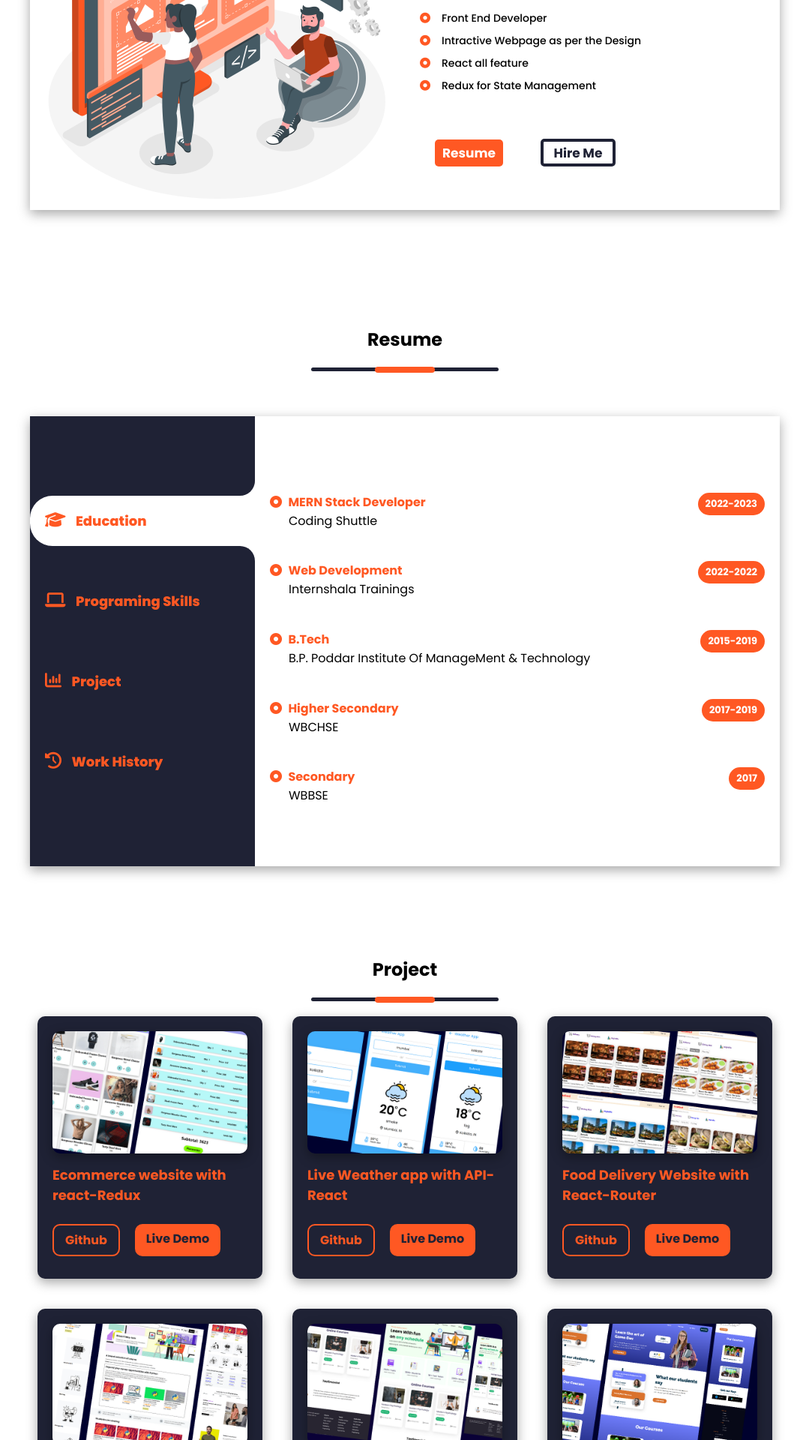
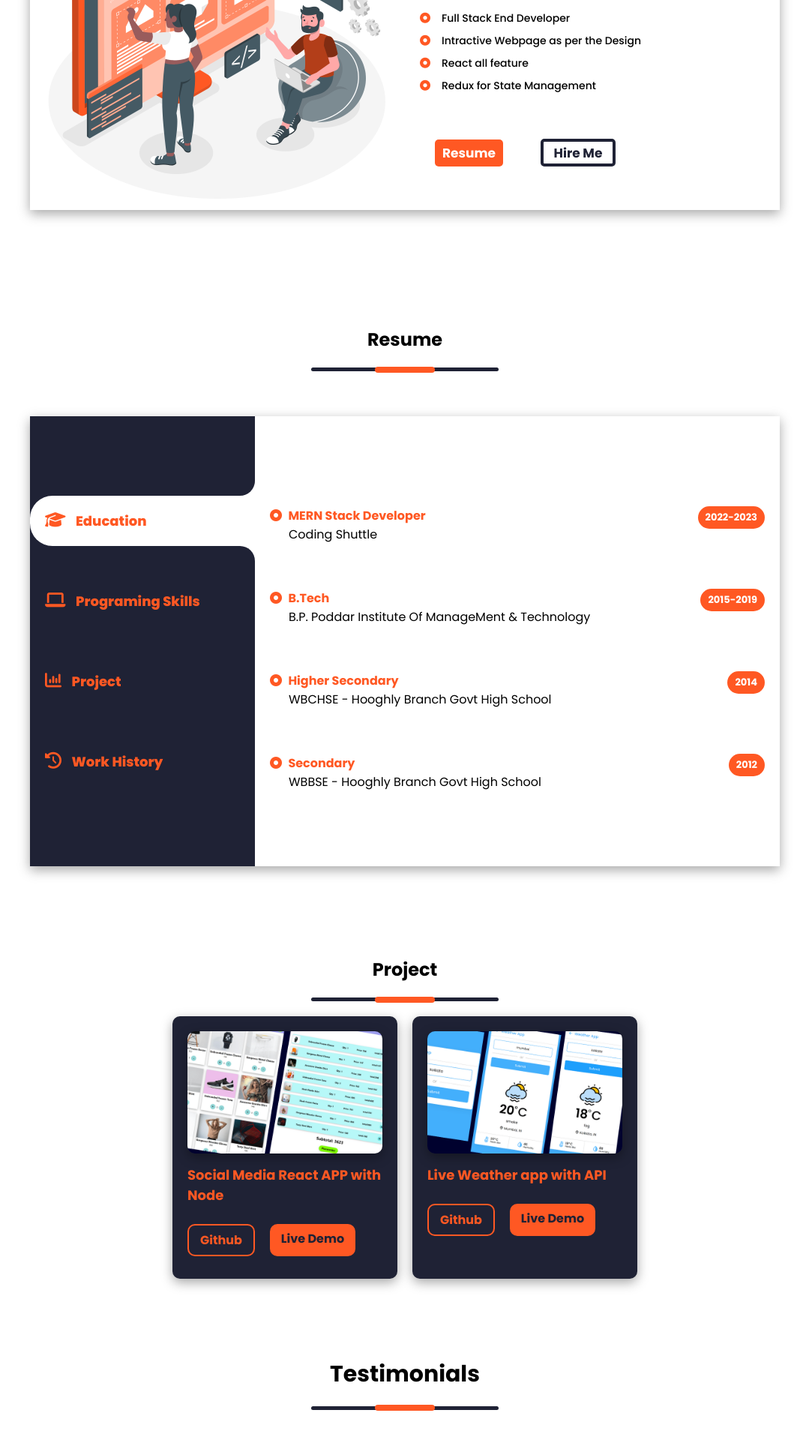
Before and after one commit to SauravBeginner/portFolioMain, a React (Create React App) app: page / in a window 1280 px wide. Shown: the part 880-2800 px from the top of the page at 75% size, without its empty margins (100-1179 px from the left). Built offline with nearby package versions, Linux system fonts and the light colour scheme.

Commit message:
first commit

```diff
--- a/src/conponents/About.js
+++ b/src/conponents/About.js
@@ -26,7 +26,7 @@ export const About = () => {
                 <span>
                   <i className="fa-sharp fa-solid fa-circle-dot"></i>
                 </span>
-                Front End Developer
+                Full Stack End Developer
               </li>
               <li>
                 <span>
--- a/src/conponents/Home.js
+++ b/src/conponents/Home.js
@@ -10,28 +10,18 @@ const Home = () => {
         <div className="social">
           <ul>
             <li>
-              <a href="https://github.com/code-pitam">
+              <a href="https://github.com/SauravBeginner">
                 <i className="fa-brands fa-github"></i>
               </a>
             </li>
             <li>
-              <a href="https://www.linkedin.com/in/pitam-das-18445622b/">
+              <a href="https://www.linkedin.com/in/saurav-kundu-0b06211ba/">
                 <i className="fa-brands fa-linkedin"></i>
               </a>
             </li>
             <li>
-              <a href="https://twitter.com/code_pitam">
-                <i className="fa-brands fa-twitter"></i>
-              </a>
-            </li>
-            <li>
-              <a href="https://www.instagram.com/das_pitam/">
-                <i className="fa-brands fa-instagram"></i>
-              </a>
-            </li>
-            <li>
-              <a href="https://www.facebook.com/pitam.das.3348/">
-                <i className="fa-brands fa-facebook"></i>
+              <a href="https://wa.me/7003789409?">
+                <i className="fa-brands fa-whatsapp"></i>
               </a>
             </li>
           </ul>
@@ -45,9 +35,9 @@ const Home = () => {
           <span>
             <h1>
               <ReactTypical
-                steps={["Hello", 100, "React Typical", 100]}
-                loop={3}
-                wrapper="p"
+                steps={["React Developer", 500, "Full Stack Developer", 500]}
+                loop={Infinity}
+                wrapper="h5"
               />
             </h1>
           </span>
--- a/src/conponents/Navbar.js
+++ b/src/conponents/Navbar.js
@@ -3,9 +3,7 @@ import React from "react";
 const Navbar = ({ classactive, setclassactive }) => {
   return (
     <div className="navbar">
-      <h1 className="logo">
-        PD<span>.</span>
-      </h1>
+      <h1 className="logo">PortFolio</h1>
       <div className="nav">
         <a href="#home">Home</a>
         <a href="#about">About</a>
--- a/src/conponents/Project.js
+++ b/src/conponents/Project.js
@@ -10,100 +10,30 @@ const Project = () => {
       <div className="m-project">
         <div className="project-box">
           <img src="images\20221225_125210_0000.png" alt="" />
-          <p>Ecommerce website with react-Redux</p>
+          <p>Social Media React APP with Node</p>
           <div className="p-button">
             <a
               className="github"
-              href="https://github.com/code-pitam/shopping-cart-feature"
+              href="https://github.com/SauravBeginner/instaCLient"
             >
               Github
             </a>
-            <a
-              className="live"
-              href="https://ecommerce-website-by-pitam.netlify.app"
-            >
+            <a className="live" href="https://insta-client.netlify.app/">
               Live Demo
             </a>
           </div>
         </div>
         <div className="project-box">
           <img src="images\20221225_125708_0000.png" alt="" />
-          <p>Live Weather app with API- React</p>
+          <p>Live Weather app with API</p>
           <div className="p-button">
             <a
               className="github"
-              href="https://github.com/code-pitam/weather-app"
+              href="https://github.com/SauravBeginner/weatherApp"
             >
               Github
             </a>
-            <a
-              className="live"
-              href="https://weather-app-by-pitam.netlify.app/"
-            >
-              Live Demo
-            </a>
-          </div>
-        </div>
-        <div className="project-box">
-          <img src="images\20221225_130229_0000.png" alt="" />
-          <p>Food Delivery Website with React-Router</p>
-          <div className="p-button">
-            <a
-              className="github"
-              href="https://github.com/code-pitam/react-router-food-delivery-app"
-            >
-              Github
-            </a>
-            <a
-              className="live"
-              href="https://food-delivery-website-by-pitam.netlify.app"
-            >
-              Live Demo
-            </a>
-          </div>
-        </div>
-        <div className="project-box">
-          <img src="images\20221225_103852_0000.png" alt="" />
-          <p>Course Selling Website</p>
-          <div className="p-button">
-            <a
-              className="github"
-              href="https://github.com/code-pitam/udemy-clone"
-            >
-              Github
-            </a>
-            <a
-              className="live"
-              href="https://udemy-clone-by-pitam.netlify.app/"
-            >
-              Live Demo
-            </a>
-          </div>
-        </div>
-        <div className="project-box">
-          <img src="images\20221225_100804_0000.png" alt="" />
-          <p>Education Foundation Website</p>
-          <div className="p-button">
-            <a className="github" href="/github">
-              Github
-            </a>
-            <a className="live" href="https://code-pitam-1.netlify.app/">
-              Live Demo
-            </a>
-          </div>
-        </div>
-
-        <div className="project-box">
-          <img src="images\20221225_100706_0000.png" alt="" />
-          <p>Responsive Landing Page</p>
-          <div className="p-button">
-            <a
-              className="github"
-              href="https://github.com/code-pitam/responsive-home"
-            >
-              Github
-            </a>
-            <a className="live" href="https://code-pitam-4.netlify.app/">
+            <a className="live" href="https://weatheradunia.netlify.app/">
               Live Demo
             </a>
           </div>
--- a/src/conponents/Testimonial.js
+++ b/src/conponents/Testimonial.js
@@ -11,9 +11,9 @@ const Testimonial = () => {
       <div className="review">
         <img src="images\24.12.2022_17.30.43_REC.png" alt="" />
         <img src="images/24.12.2022_17.29.32_REC.png" alt="" />
-        <img src="images\24.12.2022_17.33.22_REC.png" alt="" />
+        {/* <img src="images\24.12.2022_17.33.22_REC.png" alt="" />
 
-        <img src="images\24.12.2022_17.33.47_REC.png" alt="" />
+        <img src="images\24.12.2022_17.33.47_REC.png" alt="" /> */}
       </div>
     </div>
   );
--- a/src/conponents/resume.js
+++ b/src/conponents/resume.js
@@ -60,15 +60,6 @@ const Resume = () => {
             <div className="edu">
               <div className="edu-name">
                 <p>
-                  <i className="fa-solid fa-circle-dot"></i> Web Development
-                </p>
-                <p className="time">2022-2022</p>
-              </div>
-              <p className="type">Internshala Trainings</p>
-            </div>
-            <div className="edu">
-              <div className="edu-name">
-                <p>
                   <i className="fa-solid fa-circle-dot"></i> B.Tech
                 </p>
                 <p className="time">2015-2019</p>
@@ -82,18 +73,18 @@ const Resume = () => {
                 <p>
                   <i className="fa-solid fa-circle-dot"></i> Higher Secondary
                 </p>
-                <p className="time">2017-2019</p>
+                <p className="time">2014</p>
               </div>
-              <p className="type">WBCHSE</p>
+              <p className="type">WBCHSE - Hooghly Branch Govt High School</p>
             </div>
             <div className="edu">
               <div className="edu-name">
                 <p>
                   <i className="fa-solid fa-circle-dot"></i> Secondary
                 </p>
-                <p className="time">2017</p>
+                <p className="time">2012</p>
               </div>
-              <p className="type">WBBSE</p>
+              <p className="type"> WBBSE - Hooghly Branch Govt High School</p>
             </div>
           </div>
           <div id="second">
```
Also changed, not shown: public/index.html (+1 -21 lines).
